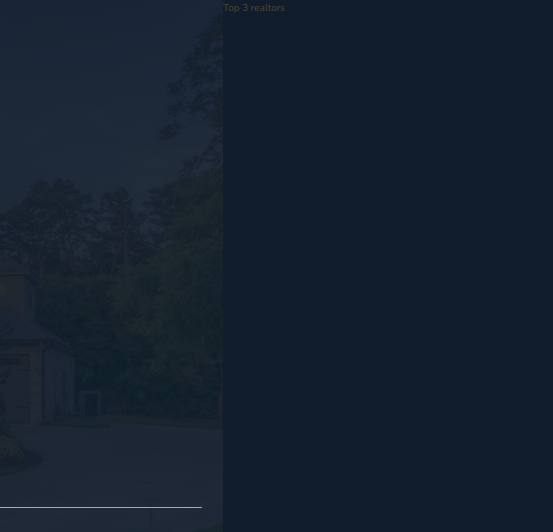
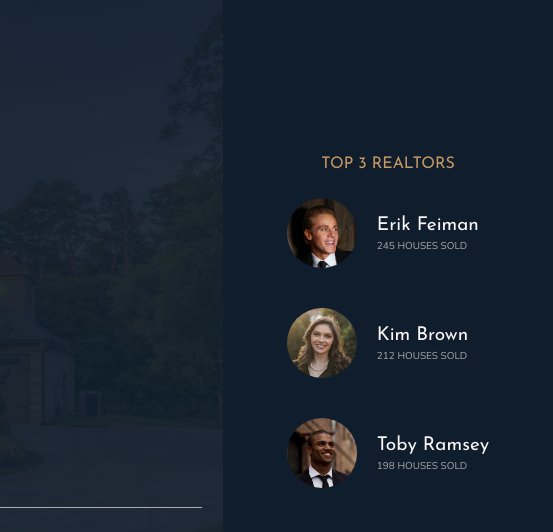
Before and after one commit to HeideQueen/nexter-css, a website: page index.html in a window 1280 px wide. Shown: the top 532 px of the page, 727-1280 px from the left. Drawn offline with nearby package versions, Linux system fonts and the light colour scheme.

Commit message:
build the realtors section

```diff
--- a/index.html
+++ b/index.html
@@ -34,7 +34,26 @@
     </header>
 
     <div class="realtors">
-      Top 3 realtors
+      <h3 class="heading-3">Top 3 Realtors</h3>
+      <div class="realtors__list">
+        <img src="img/realtor-1.jpeg" alt="Realtor 1" class="realtors__img" />
+        <div class="realtors__details">
+          <h4 class="heading-4 heading-4--light">Erik Feiman</h4>
+          <p class="realtors__sold">245 houses sold</p>
+        </div>
+
+        <img src="img/realtor-2.jpeg" alt="Realtor 2" class="realtors__img" />
+        <div class="realtors__details">
+          <h4 class="heading-4 heading-4--light">Kim Brown</h4>
+          <p class="realtors__sold">212 houses sold</p>
+        </div>
+
+        <img src="img/realtor-3.jpeg" alt="Realtor 3" class="realtors__img" />
+        <div class="realtors__details">
+          <h4 class="heading-4 heading-4--light">Toby Ramsey</h4>
+          <p class="realtors__sold">198 houses sold</p>
+        </div>
+      </div>
     </div>
 
     <section class="features">
--- a/sass/_realtors.scss
+++ b/sass/_realtors.scss
@@ -1,4 +1,31 @@
 .realtors {
   background-color: $color-secondary;
   grid-column: col-start 7 / full-end;
+  padding: 3rem;
+
+  display: grid;
+  align-content: center;
+  justify-content: center;
+  justify-items: center;
+  row-gap: 2rem;
+
+  &__list {
+    display: grid;
+    grid-template-columns: min-content max-content;
+    column-gap: 2rem;
+    row-gap: 5vh;
+    align-items: center;
+  }
+
+  &__img {
+    width: 7rem;
+    border-radius: 50%;
+    display: block;
+  }
+
+  &__sold {
+    text-transform: uppercase;
+    color: $color-grey-light-2;
+    margin-top: -3px;
+  }
 }
```
Also changed, not shown: css/style.css.
